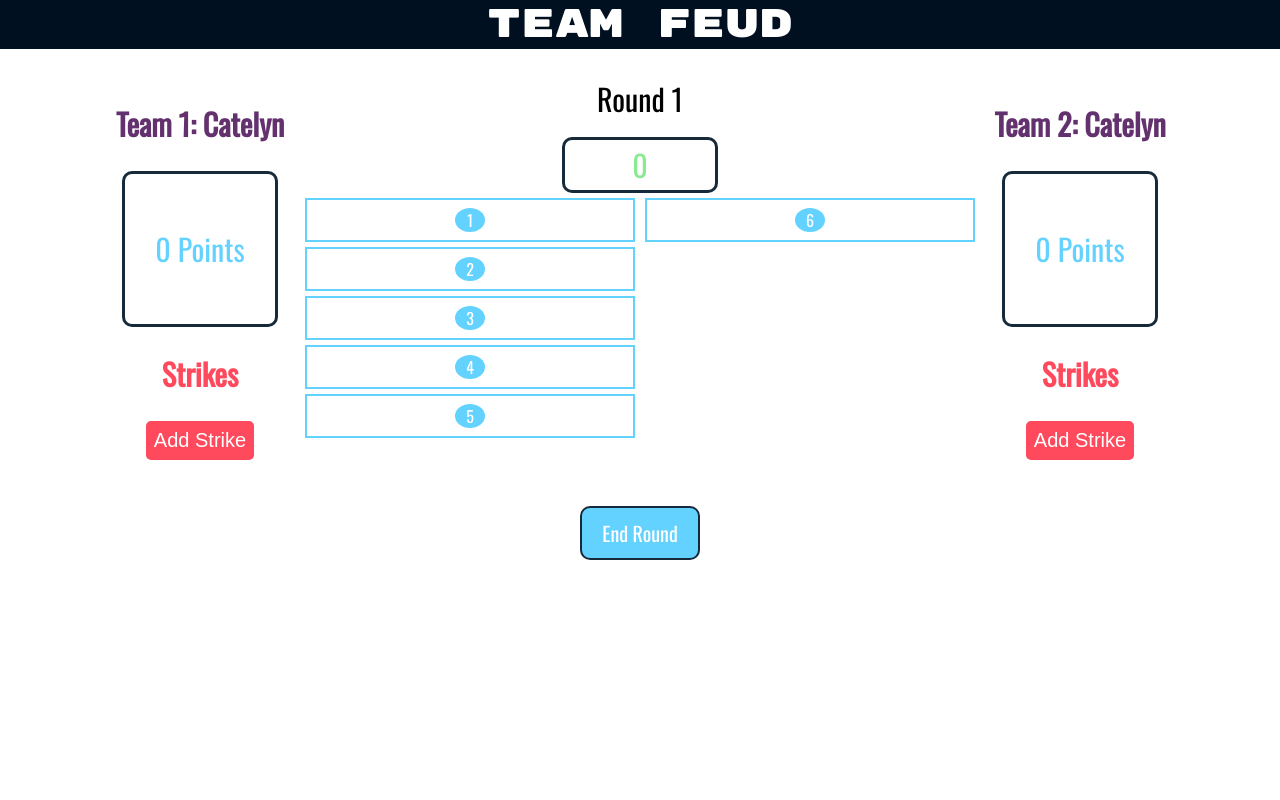
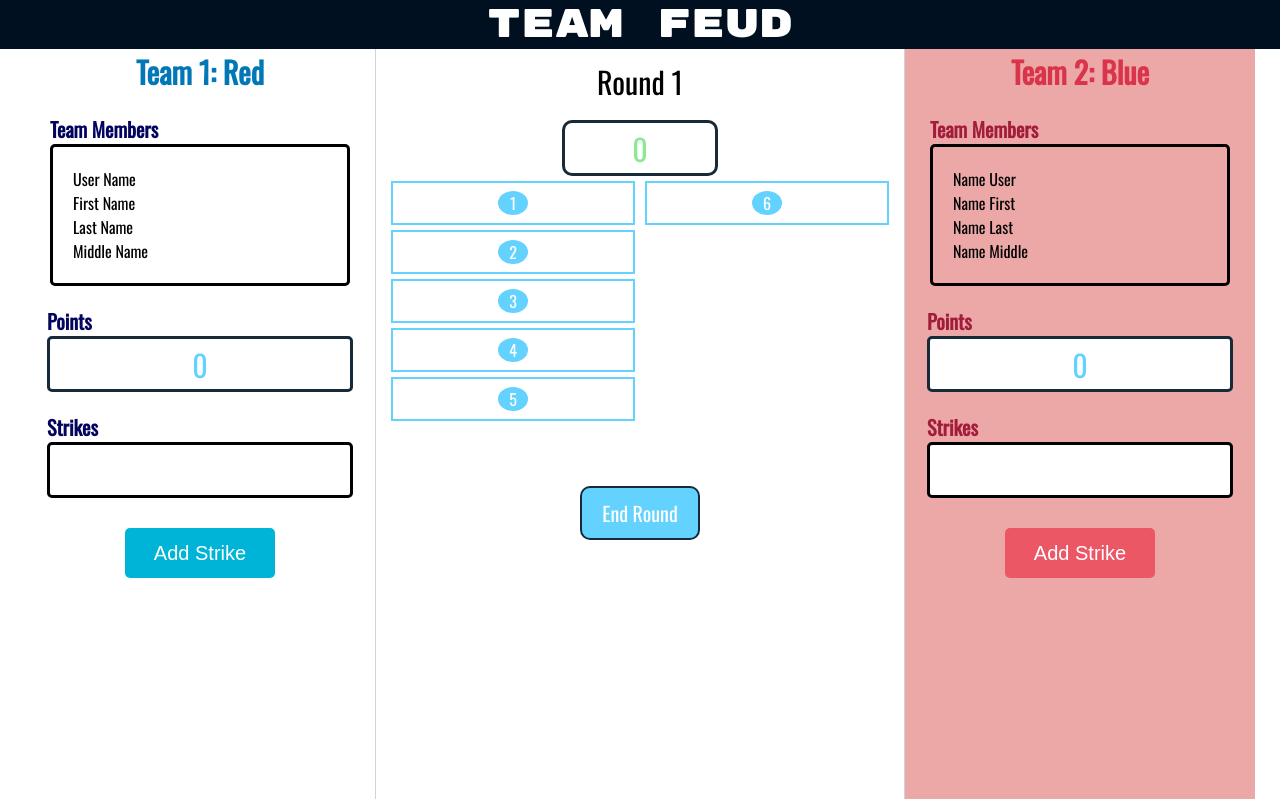
Before and after one commit to cjscholl/team-feud, a React app in the folder app/client/: page /teamfeud/game/1/1 in a window 1280 px wide. Built offline with nearby package versions, Linux system fonts and the light colour scheme.

Commit message:
feat: WIP teams

```diff
--- a/app/client/src/components/Game.js
+++ b/app/client/src/components/Game.js
@@ -1,61 +1,39 @@
 import React from 'react';
-import { connect } from 'react-redux';
 import { useParams } from 'react-router-dom';
-import PropTypes from 'prop-types';
 import styled from 'styled-components';
 import GameBoard from './GameBoard/GameBoard';
 import TeamInfo from './TeamInfo';
-import { addToTeamPoints } from '../actions/teamActions';
-import { setRoundPoints } from '../actions/roundActions';
 
 const GameContainer = styled.div`
     display: flex;
+    height: calc(100% - 50px);
 `;
 
 const GameBoardContainer = styled.div`
   flex-grow: 1;
+  border-left: 1px solid lightgrey;
+  border-right: 1px solid lightgrey;
+  padding: 10px;
 `;
 
 const TeamContainer = styled.div`
-  width: 200px;
+  width: 350px;
+  height: 100%;
 `;
 
-export const Game = ({
-  roundPoints, team1Score, team2Score, onWinClick,
-}) => {
+export const Game = () => {
   const { gameId, roundId } = useParams();
-  const handleTeamOneWinClick = () => onWinClick('1', roundPoints);
-  const handleTeamTwoWinClick = () => onWinClick('2', roundPoints);
   return (
     <GameContainer>
       <TeamContainer>
-        <TeamInfo teamId="1" teamNumber={1} teamName="Catelyn" teamScore={team1Score} onWinClick={handleTeamOneWinClick} />
+        <TeamInfo teamNumber={1} />
       </TeamContainer>
       <GameBoardContainer><GameBoard gameId={gameId} roundId={roundId} /></GameBoardContainer>
       <TeamContainer>
-        <TeamInfo teamId="2" teamNumber={2} teamName="Catelyn" teamScore={team2Score} strikes={3} onWinClick={handleTeamTwoWinClick} />
+        <TeamInfo teamNumber={2} />
       </TeamContainer>
     </GameContainer>
   );
 };
 
-const mapStateToProps = (state) => ({
-  roundPoints: state.round.points,
-  team1Score: state.teams['1'].points,
-  team2Score: state.teams['2'].points,
-});
-
-const mapDispatchToProps = (dispatch) => ({
-  onWinClick: (teamNumber, points) => {
-    dispatch(addToTeamPoints(teamNumber, points));
-    dispatch(setRoundPoints(0));
-  },
-});
-
-Game.propTypes = {
-  roundPoints: PropTypes.number,
-  team1Score: PropTypes.number,
-  team2Score: PropTypes.number,
-  onWinClick: PropTypes.func,
-};
-export default connect(mapStateToProps, mapDispatchToProps)(Game);
+export default Game;
--- a/app/client/src/components/TeamInfo.js
+++ b/app/client/src/components/TeamInfo.js
@@ -1,21 +1,23 @@
 /* eslint-disable jsx-a11y/media-has-caption */
-import React, { useRef } from 'react';
+import React, { useState, useRef } from 'react';
 import styled from 'styled-components';
 import PropTypes from 'prop-types';
 import { connect } from 'react-redux';
 import * as teamActions from '../actions/teamActions';
 import * as teamSelectors from '../selectors/teamSelectors';
+import * as roundSelectors from '../selectors/roundSelectors';
 
 const TeamHeader = styled.h2`
-  color: #63326E;
+  color: ${(props) => (props.teamNumber === 1 ? '#0077B6' : '#DA344D')};
   font-size: 30px;
+  margin: 0;
 `;
 
 const PointsBox = styled.div`
   background: white;
-  height: 150px;
-  width: 150px;
-  border-radius: 10px;
+  height: 50px;
+  width: 300px;
+  border-radius: 5px;
   display: flex;
   align-items: center;
   justify-content: center;
@@ -31,67 +33,126 @@ const StyledTeamInfo = styled.div`
   display: flex;
   flex-direction: column;
   align-items: center;
-  justify-content: center;
+  background-color: ${(props) => {
+    if (props.teamInPlay === 1 && props.teamNumber === 1) return '#CAF0F8';
+    if (props.teamInPlay === 2 && props.teamNumber === 2) return '#eca8a6';
+    return 'none';
+  }};
+  height: 100%;
+
 `;
 
-const StrikeHeader = styled.h2`
-  color: #FF495C;
-  font-size: 30px;
+const LabelContainer = styled.div`
+  display: flex;
+  flex-direction: column;
+`;
+
+const TertiaryHeader = styled.h3`
+  color: ${(props) => (props.teamNumber === 1 ? '#03045E' : '#a21c3b')};
+  font-size: 20px;
+  margin-bottom: 0px;
 `;
 
 const Strike = styled.span`
-  color: #FF495C;
-  font-size: 40px;
-  padding: 5px;
+  color: red;
+  font-size: 30px;
+  padding: 0 5px;
 `;
 
 const StrikeContainer = styled.div`
   display: flex;
+  border: 3px solid black;
+  border-radius: 5px;
+  width: 300px;
+  background-color: white;
+  height: 50px;
+  justify-content: center;
 `;
 
 const StrikeButton = styled.button`
-  background-color: #FF495C;
+  background-color: ${(props) => (props.teamNumber === 1 ? '#00B4D8' : '#EC5766')};
   color: white;
   font-size: 20px;
-  border: 3px solid #FF495C;
+  border: none;
   border-radius: 5px;
   padding: 5px;
+  width: 150px;
+  height: 50px;
   &:hover {
     box-shadow: 0 0 11px rgba(33,33,33,.2);
   }
+  outline: none;
+  margin-top: 30px;
+  cursor: pointer;
+`;
+
+const TeamContainer = styled.div`
+  border: 3px solid black;
+  border-radius: 5px;
+  width: 300px;
+  padding: 20px;
+  box-sizing: border-box;
+  overflow: auto;
+  max-height: 220px;
+`;
+
+const TeamMember = styled.div`
+  cursor: pointer;
+  background-color: ${(props) => {
+    if (props.selected && props.teamNumber === 1) return '#00B4D8';
+    if (props.selected && props.teamNumber === 2) return '#EC5766';
+    return 'none';
+  }}
 `;
 
 export const TeamInfo = ({
-  teamId, teamName, score, teamNumber, strikes = 0, addStrike,
+  teamId, teamName, teamMembers, score, teamNumber, strikes = 0, addStrike, teamInPlay,
 }) => {
+  const [selectedMember, setSelectedMember] = useState('');
   const audio = useRef(null);
   const handleAddStrike = () => {
-    // document.getElementById('audio').play();
     audio.current.play();
     addStrike(teamNumber);
   };
   return (
-    <StyledTeamInfo id={teamId}>
-      <TeamHeader>{`Team ${teamNumber}: ${teamName}`}</TeamHeader>
-      <PointsBox><TeamScore>{`${score} Points`}</TeamScore></PointsBox>
-      <StrikeHeader>Strikes</StrikeHeader>
-      <StrikeButton onClick={handleAddStrike}>
+    <StyledTeamInfo teamInPlay={teamInPlay} teamNumber={teamNumber} id={teamId}>
+      <TeamHeader teamNumber={teamNumber}>{`Team ${teamNumber}: ${teamName}`}</TeamHeader>
+      <LabelContainer>
+        <TertiaryHeader teamNumber={teamNumber}>Team Members</TertiaryHeader>
+        <TeamContainer>
+          {teamMembers.map((member) => (
+            <TeamMember
+              teamNumber={teamNumber}
+              selected={member === selectedMember}
+              onClick={() => setSelectedMember(member)}
+            >
+              {member}
+            </TeamMember>
+          ))}
+        </TeamContainer>
+      </LabelContainer>
+      <LabelContainer>
+        <TertiaryHeader teamNumber={teamNumber}>Points</TertiaryHeader>
+        <PointsBox><TeamScore>{score}</TeamScore></PointsBox>
+      </LabelContainer>
+      <LabelContainer>
+        <TertiaryHeader teamNumber={teamNumber}>Strikes</TertiaryHeader>
+        <StrikeContainer>
+          {[...Array(strikes)].map(() => (
+            <Strike key={Math.random()}>
+              X
+            </Strike>
+          ))}
+        </StrikeContainer>
+      </LabelContainer>
+      <StrikeButton teamNumber={teamNumber} onClick={handleAddStrike}>
         <audio
           id="audio"
-          // crossOrigin="anonymous"
           ref={audio}
           src="/teamfeud/Buzzer.mp3"
-          // onEnded={() => console.log('ended')}
         />
         Add Strike
       </StrikeButton>
-      <StrikeContainer>
-        {[...Array(strikes)].map(() => (
-          <Strike key={Math.random()}>
-            X
-          </Strike>
-        ))}
-      </StrikeContainer>
     </StyledTeamInfo>
   );
 };
@@ -101,6 +162,9 @@ const mapStateToProps = (state, ownProps) => {
     roundPoints: state.round.points,
     score: teamSelectors.scoreSelector(teamNumber)(state),
     strikes: teamSelectors.strikesSelector(teamNumber)(state),
+    teamName: teamSelectors.teamName(teamNumber)(state),
+    teamMembers: teamSelectors.teamMembers(teamNumber)(state),
+    teamInPlay: roundSelectors.teamInPlay(state),
   });
 };
 
@@ -119,4 +183,6 @@ TeamInfo.propTypes = {
   teamNumber: PropTypes.oneOf([1, 2]),
   strikes: PropTypes.number,
   addStrike: PropTypes.func,
+  teamMembers: PropTypes.arrayOf(PropTypes.string),
+  teamInPlay: PropTypes.oneOf([0, 1, 2]),
 };
--- a/app/client/src/components/common/Content.js
+++ b/app/client/src/components/common/Content.js
@@ -5,7 +5,7 @@ import PropTypes from 'prop-types';
 const StyledContent = styled.div`
     background: white;
     font-family: 'Oswald', sans-serif;
-    margin: 0px 100px;
+    margin: 0px 25px;
 `;
 
 export const Content = ({ children }) => <StyledContent>{children}</StyledContent>;
--- a/app/client/src/components/common/Header.js
+++ b/app/client/src/components/common/Header.js
@@ -8,6 +8,7 @@ const StyledHeader = styled.h1`
     font-family: 'Rubik Mono One', sans-serif;
     font-weight: 400;
     font-size: 40px;
+    margin: 0;
     `;
 export const Header = () => <StyledHeader>TEAM FEUD</StyledHeader>;
 
--- a/app/client/src/reducers/roundReducer.js
+++ b/app/client/src/reducers/roundReducer.js
@@ -3,6 +3,7 @@ import { roundActionTypes } from '../actions/roundActions';
 const initialState = {
   number: 1,
   points: 0,
+  teamInPlay: 2,
 };
 
 export default (state = initialState, action) => {
--- a/app/client/src/reducers/teamReducer.js
+++ b/app/client/src/reducers/teamReducer.js
@@ -2,12 +2,26 @@ import { teamActionTypes, strikeActionTypes } from '../actions/teamActions';
 
 const initialState = {
   1: {
+    teamName: 'Red',
     points: 0,
     strikes: 0,
+    teamMembers: [
+      'User Name',
+      'First Name',
+      'Last Name',
+      'Middle Name',
+    ],
   },
   2: {
+    teamName: 'Blue',
     points: 0,
     strikes: 0,
+    teamMembers: [
+      'Name User',
+      'Name First',
+      'Name Last',
+      'Name Middle',
+    ],
   },
 
 };
--- /dev/null
+++ b/app/client/src/selectors/roundSelectors.js
@@ -0,0 +1,3 @@
+export const round = (state) => state.round;
+
+export const teamInPlay = (state) => round(state).teamInPlay;
--- a/app/client/src/selectors/teamSelectors.js
+++ b/app/client/src/selectors/teamSelectors.js
@@ -4,3 +4,5 @@ export const teamsSelector = (teamNumber) => (state) => teams(state)[teamNumber]
 
 export const strikesSelector = (teamNumber) => (state) => teamsSelector(teamNumber)(state).strikes;
 export const scoreSelector = (teamNumber) => (state) => teamsSelector(teamNumber)(state).points;
+export const teamName = (teamNumber) => (state) => teamsSelector(teamNumber)(state).teamName;
+export const teamMembers = (teamNumber) => (state) => teamsSelector(teamNumber)(state).teamMembers;
```
